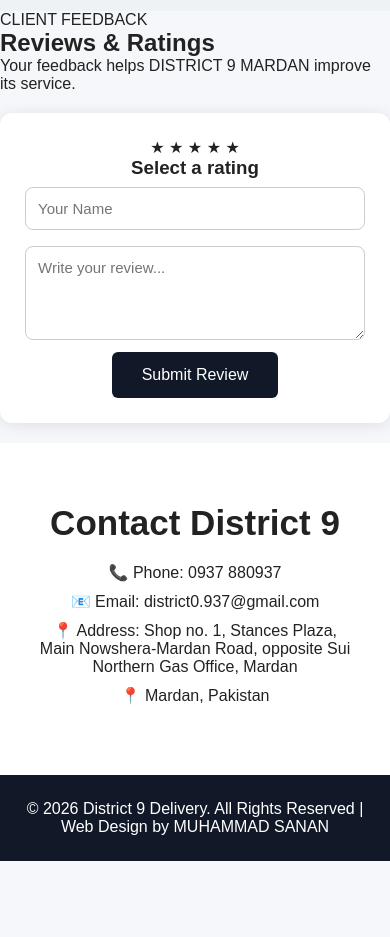
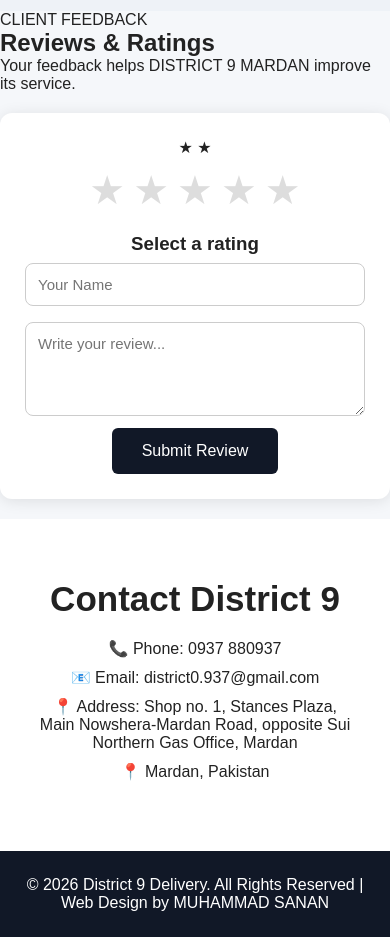
Before and after one commit to sananone16-blip/DISTRICT-9-MARADAN, a plain HTML site: page index.html in a window 390 px wide. Shown: the part 3140-4077 px from the top of the page. Before the commit the page ends 4001 px from the top, so only its background shows below. Drawn offline with Linux system fonts and the light colour scheme.

Commit message:
Update index.html

```diff
--- a/index.html
+++ b/index.html
@@ -117,17 +117,18 @@
   <div class="review-box">
     <!-- 5 Stars -->
     <div class="star-rating">
-      <input type="radio" id="star5" name="rating" value="5" />
-      <label for="star5">★</label>
-      <input type="radio" id="star4" name="rating" value="4" />
-      <label for="star4">★</label>
-      <input type="radio" id="star3" name="rating" value="3" />
-      <label for="star3">★</label>
-      <input type="radio" id="star2" name="rating" value="2" />
-      <label for="star2">★</label>
-      <input type="radio" id="star1" name="rating" value="1" />
-      <label for="star1">★</label>
-    </div>
+      <!-- GALAT YE HAI: ○ ★ ○ ★ -->
+<input type="radio"> ★  <input type="radio"> ★
+
+<!-- SAHI YE HAI: Sirf Span -->
+<div class="stars">
+  <span data-value="1">★</span>
+  <span data-value="2">★</span>
+  <span data-value="3">★</span>
+  <span data-value="4">★</span>
+  <span data-value="5">★</span>
+</div>
+<input type="hidden" id="rating-value" name="rating">
     <h3>Select a rating</h3>
 
     <!-- Form -->
@@ -155,5 +156,18 @@
 </footer>
 
 <script src="script.js"></script>
+    <script>
+  const stars = document.querySelectorAll('.stars span');
+  const ratingInput = document.getElementById('rating-value');
+
+  stars.forEach((star, idx) => {
+    star.addEventListener('click', () => {
+      ratingInput.value = idx + 1;
+      stars.forEach((s, i) => {
+        s.classList.toggle('active', i <= idx); // click kiye hue + pehle wale yellow
+      });
+    });
+  });
+    </script>
 </body>
 </html>
```
